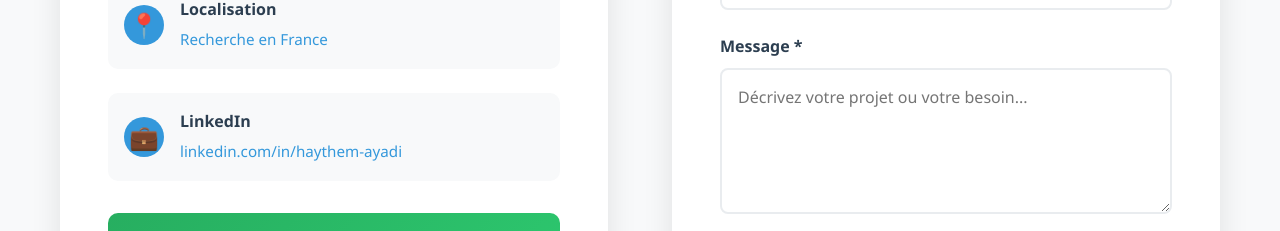
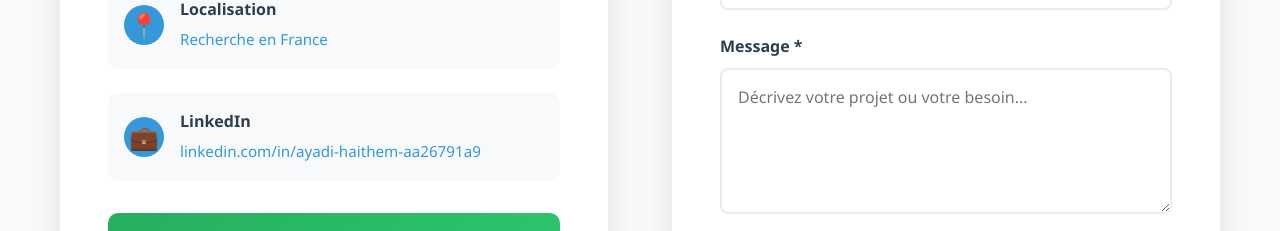
Before and after one commit to AzizBenIsmail/e-portfoliohaithem, a React (Create React App) app: page / in a window 1280 px wide. Shown: the part 9026-9257 px from the top of the page. Built offline with nearby package versions, Linux system fonts and the light colour scheme.

Commit message:
fix link linkedin

```diff
--- a/src/components/Contact.js
+++ b/src/components/Contact.js
@@ -64,8 +64,8 @@ const Contact = () => {
     {
       icon: '💼',
       title: 'LinkedIn',
-      value: 'linkedin.com/in/haythem-ayadi',
-      action: 'https://linkedin.com/in/haythem-ayadi'
+      value: 'linkedin.com/in/ayadi-haithem-aa26791a9',
+      action: 'https://www.linkedin.com/in/ayadi-haithem-aa26791a9/'
     }
   ];
 
--- a/src/components/Footer.js
+++ b/src/components/Footer.js
@@ -5,7 +5,7 @@ const Footer = () => {
   const currentYear = new Date().getFullYear();
 
   const socialLinks = [
-    { name: 'LinkedIn', icon: '💼', url: 'https://linkedin.com/in/haythem-ayadi' },
+    { name: 'LinkedIn', icon: '💼', url: 'https://www.linkedin.com/in/ayadi-haithem-aa26791a9/' },
     { name: 'Email', icon: '📧', url: 'mailto:Engineer.haithem.ayadi@gmail.com' },
     { name: 'CV', icon: '📄', url: '#cv' }
   ];
```
